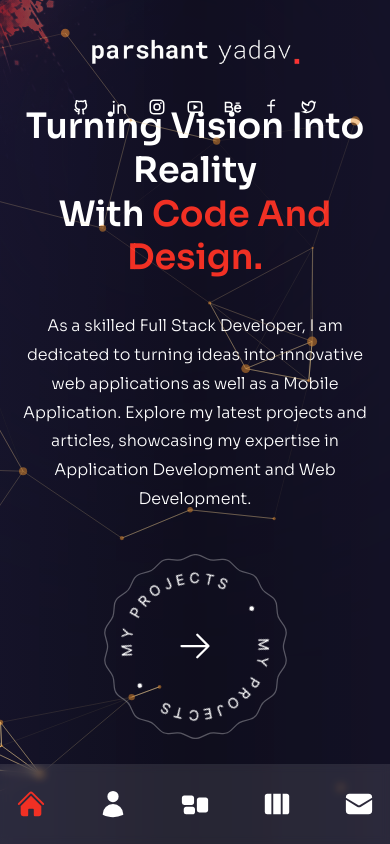
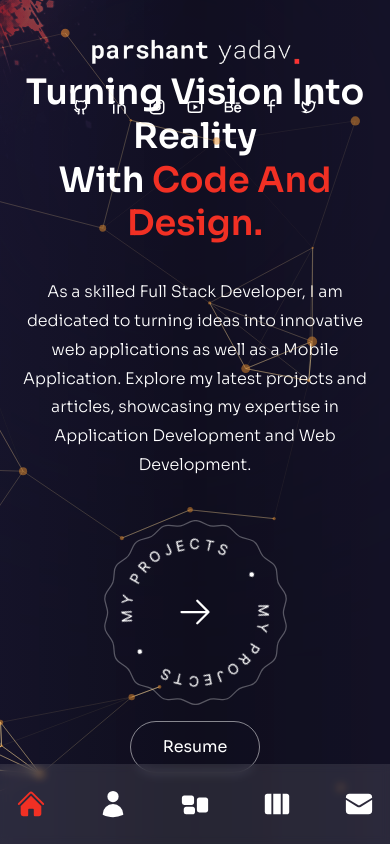
Before and after one commit to yparshant610/Portfolio, a Next.js app: page / in a window 390 px wide. Built offline with nearby package versions, Linux system fonts and the light colour scheme.

Commit message:
added resume button on home page

```diff
--- /dev/null
+++ b/components/ResumeBtn.js
@@ -0,0 +1,26 @@
+import { motion } from 'framer-motion';
+import { BsArrowRight } from 'react-icons/bs';
+
+const ResumeBtn = () => {
+  return (
+    <motion.a
+      href="/Resume_c.pdf"
+      target="_blank"
+      rel="noopener noreferrer"
+      className="btn rounded-full border border-white/50 max-w-[170px] px-8 transition-all duration-300 flex items-center justify-center overflow-hidden hover:border-accent group"
+      variants={{
+        hidden: { opacity: 0, y: 20 },
+        show: { opacity: 1, y: 0, transition: { type: 'spring', stiffness: 300, damping: 24 } }
+      }}
+      initial="hidden"
+      animate="show"
+    >
+      <span className="group-hover:-translate-y-[120%] group-hover:opacity-0 transition-all duration-500">
+        Resume
+      </span>
+      <BsArrowRight className="-translate-y-[120%] opacity-0 group-hover:flex group-hover:-translate-y-0 group-hover:opacity-100 transition-all duration-300 absolute text-[22px]" />
+    </motion.a>
+  );
+};
+
+export default ResumeBtn;
--- a/pages/index.js
+++ b/pages/index.js
@@ -2,7 +2,9 @@ import Image from "next/image";
 
 import PartileContainer from "../components/ParticlesContainer";
 import ProjectsBtn from "../components/ProjectsBtn";
+import ResumeBtn from "../components/ResumeBtn";
 import Avatar from "../components/Avatar";
+import { useState } from "react";
 
 import { easeInOut, motion } from "framer-motion";
 
@@ -38,18 +40,20 @@ const Home = () => {
             Explore my latest projects and articles, showcasing my expertise in
             Application Development and Web Development.
           </motion.p>
-          {/* btn */}
-          <div className="flex justify-center xl:hidden relative">
-            <ProjectsBtn />
-          </div>
+          {/* Buttons */}
           <motion.div
             variants={fadeIn("down", 0.4)}
             initial="hidden"
             animate="show"
             exit="hidden"
-            className="hidden xl:flex"
+            className="flex flex-col sm:flex-row justify-center xl:justify-start items-center gap-4 xl:gap-8"
           >
-            <ProjectsBtn />
+            <div className="relative">
+              <ProjectsBtn />
+            </div>
+            <div className="relative">
+              <ResumeBtn />
+            </div>
           </motion.div>
         </div>
       </div>
```
Also changed, not shown: middleware.js (added, +30 -0 lines), 1 other file (tests, documents, lock files or other folders).
